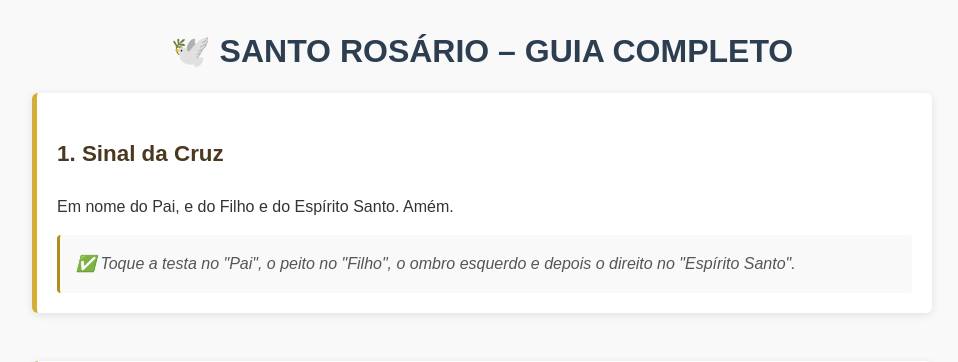
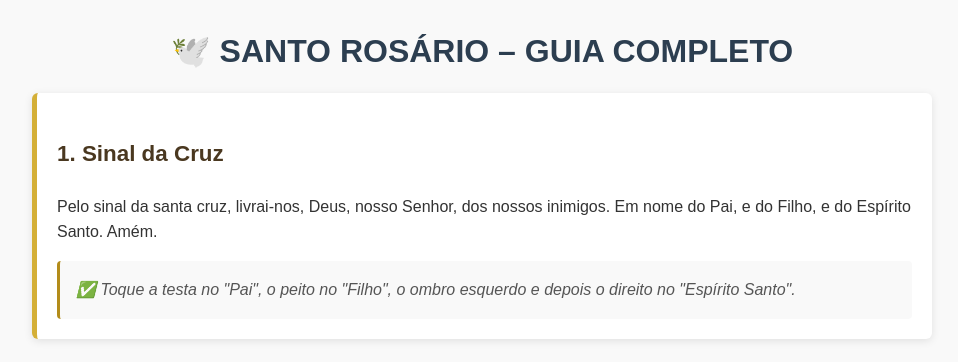
Before and after one commit to alissonsouza1984/confission, a Flask app: page /terco in a window 1280 px wide. Shown: the part 191-553 px from the top of the page, without its empty margins (158-1116 px from the left). Run offline with Flask 3, Linux system fonts and the light colour scheme.

Commit message:
pelo sinal da santa cruz

```diff
--- a/templates/terco.html
+++ b/templates/terco.html
@@ -139,7 +139,7 @@
 
 <div class="card-terco">
   <h3>1. Sinal da Cruz</h3>
-  <p>Em nome do Pai, e do Filho e do Espírito Santo. Amém.</p>
+  <p>Pelo sinal da santa cruz, livrai-nos, Deus, nosso Senhor, dos nossos inimigos. Em nome do Pai, e do Filho, e do Espírito Santo. Amém.</p>
   <div class="passo-a-passo">
     ✅ Toque a testa no "Pai", o peito no "Filho", o ombro esquerdo e depois o direito no "Espírito Santo".
   </div>
```
